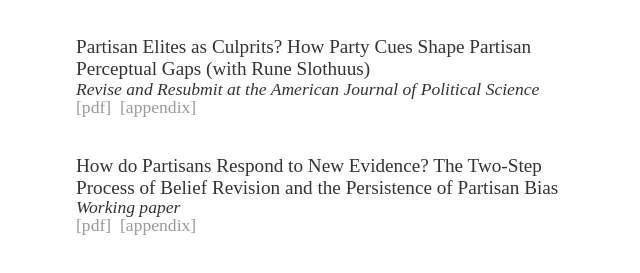
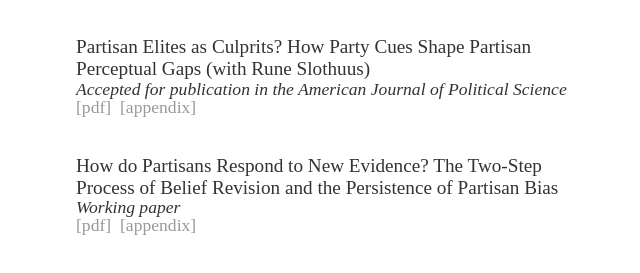
Before and after one commit to mbisgaard/mbisgaard.github.io, a Jekyll site: the page built from research/index.html, in a window 1280 px wide. Shown: the part 386-659 px from the top of the page, without its empty margins (308-948 px from the left). Built offline with Jekyll 4.4.1, drawn with Linux system fonts in a browser that asks for light colours.

Commit message:
Update index.html

```diff
--- a/research/index.html
+++ b/research/index.html
@@ -22,7 +22,7 @@
 
 	<p>&nbsp;</p>
 	<pentry>Partisan Elites as Culprits? How Party Cues Shape Partisan Perceptual Gaps (with Rune Slothuus)</pentry><br>
-	<p1><i>Revise and Resubmit at the American Journal of Political Science</i>
+	<p1><i>Accepted for publication in the American Journal of Political Science</i>
 	<br><a href="https://www.dropbox.com/s/oqa2effoqqfw227/chpartycues-DP.pdf?dl=0">[pdf]</a>
 	&nbsp;<a href="https://www.dropbox.com/s/uobvzgvyibc87xu/chpartycues-SI-DP.pdf?dl=0">[appendix]</a></p1>
 
```
